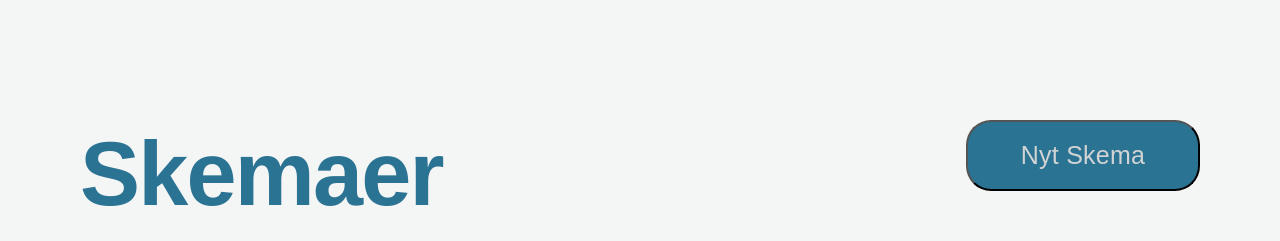
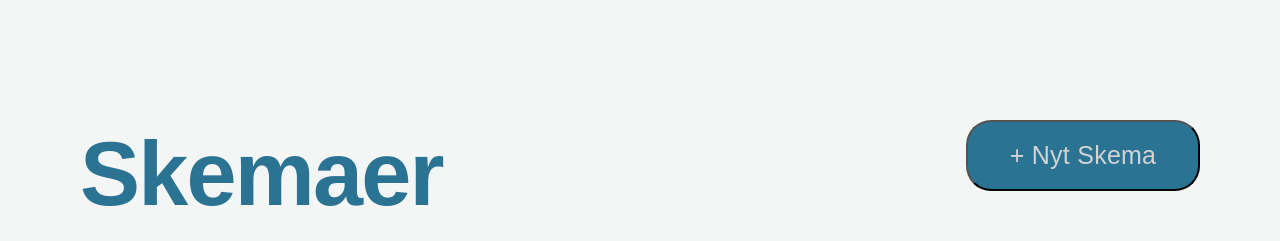
Before and after one commit to SigneWehlast/dbiDashboard, a Vue app: page /Skemaer in a window 1280 px wide. Shown: the top 241 px of the page. Built offline with nearby package versions, Linux system fonts and the light colour scheme; a web font is replaced by a local one.

Commit message:
Update SkemaView.vue

```diff
--- a/src/views/SkemaView.vue
+++ b/src/views/SkemaView.vue
@@ -5,7 +5,7 @@ import TaskOverviewData from '@/components/TaskOverviewData.vue';
 <template>
     <div class="Skema-Overwiev">
     <h1 class="h1">Skemaer</h1>
-    <button class="p2 btn-skema">Nyt Skema</button>
+    <button class="p2 btn-skema">+ Nyt Skema</button>
     </div>
 
     <div class="Task-Overwiev">
```
